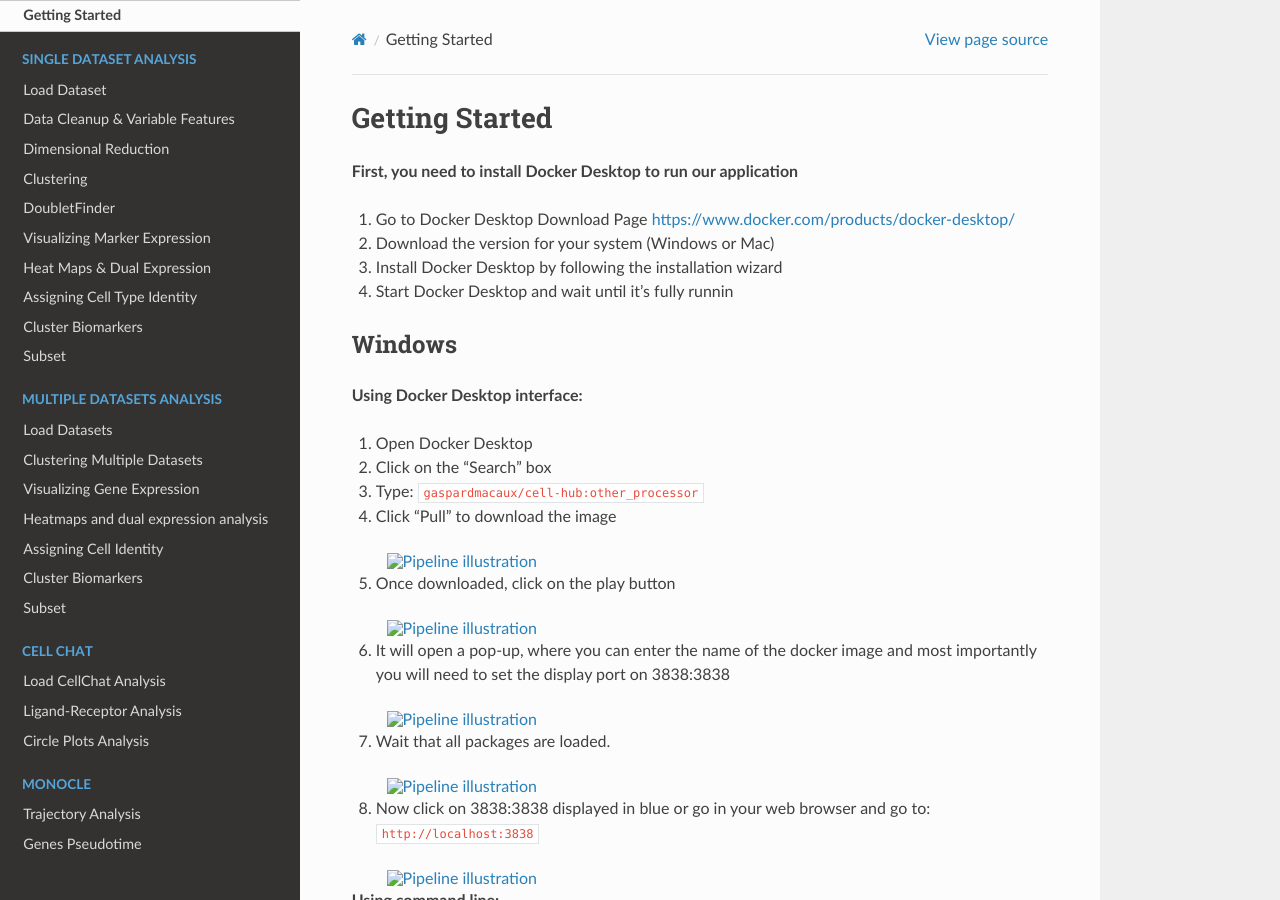
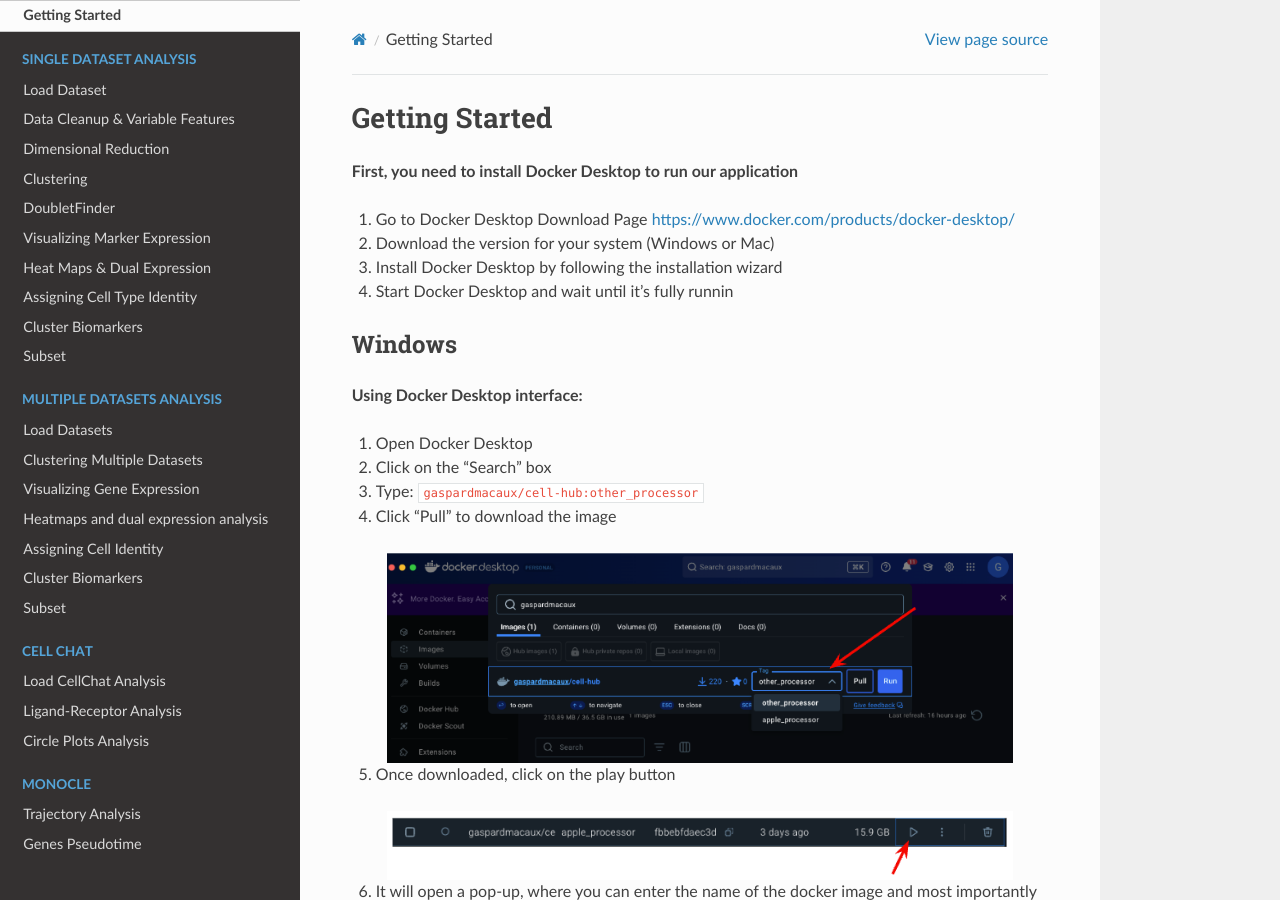
Before and after one commit to GaspardMacaux/Documentation_app, a Sphinx documentation site: the page built from docs/source/introduction_app/installation.rst, in a window 1280 px wide and 900 px high. Built offline with Sphinx 7.4.7 and the Read the Docs theme 3.1.0, drawn with Linux system fonts in a browser that asks for light colours.

```diff
--- a/docs/source/introduction_app/installation.rst
+++ b/docs/source/introduction_app/installation.rst
@@ -20,7 +20,7 @@
 3. Type: ``gaspardmacaux/cell-hub:other_processor``
 4. Click "Pull" to download the image
 
-.. image:: _static/images/introduction/docker_pull.png
+.. image:: ../_static/images/introduction/docker_pull.png
    :width: 90%
    :align: center
    :alt: Pipeline illustration
@@ -28,28 +28,28 @@
 
 5. Once downloaded, click on the play button
 
-.. image:: _static/images/introduction/docker_launch.png
+.. image:: ../_static/images/introduction/docker_launch.png
    :width: 90%
    :align: center
    :alt: Pipeline illustration
 
 6. It will open a pop-up, where you can enter the name of the docker image and most importantly you will need to set the display port on 3838:3838
 
-.. image:: _static/images/docker_run.png
+.. image:: ../_static/images/introduction/docker_run.png
    :width: 90%
    :align: center
    :alt: Pipeline illustration
 
 7. Wait that all packages are loaded.
 
-.. image:: _static/images/docker_launch.png
+.. image:: ../_static/images/introduction/docker_launch.png
    :width: 90%
    :align: center
    :alt: Pipeline illustration
 
 8. Now click on 3838:3838 displayed in blue or go in your web browser and go to: ``http://localhost:3838``
 
-.. image:: _static/images/docker_start.png
+.. image:: ../_static/images/introduction/docker_start.png
    :width: 90%
    :align: center
    :alt: Pipeline illustration
@@ -77,7 +77,7 @@
 3. Type: ``gaspardmacaux/cell-hub:other_processor``
 4. Click "Pull" to download the image
 
-.. image:: _static/images/introduction/docker_pull.png
+.. image:: ../_static/images/introduction/docker_pull.png
    :width: 90%
    :align: center
    :alt: Pipeline illustration
@@ -85,28 +85,28 @@
 
 5. Once downloaded, click on the play button
 
-.. image:: _static/images/introduction/docker_launch.png
+.. image:: ../_static/images/introduction/docker_launch.png
    :width: 90%
    :align: center
    :alt: Pipeline illustration
 
 6. It will open a pop-up, where you can enter the name of the docker image and most importantly you will need to set the display port on 3838:3838
 
-.. image:: _static/images/docker_run.png
+.. image:: ../_static/images/introduction/docker_run.png
    :width: 90%
    :align: center
    :alt: Pipeline illustration
 
 7. Wait that all packages are loaded.
 
-.. image:: _static/images/docker_wait.png
+.. image:: ../_static/images/introduction/docker_wait.png
    :width: 90%
    :align: center
    :alt: Pipeline illustration
 
 8. Now click on 3838:3838 displayed in blue or go in your web browser and go to: ``http://localhost:3838``
 
-.. image:: _static/images/docker_start.png
+.. image:: ../_static/images/introduction/docker_start.png
    :width: 90%
    :align: center
    :alt: Pipeline illustration
--- a/docs/source/introduction_app/introduction.rst
+++ b/docs/source/introduction_app/introduction.rst
@@ -37,7 +37,7 @@
 --------------------
 Our streamlined workflow guides you through each step of single-cell analysis:
 
-.. image:: _static/images/introduction/introduction.png
+.. image:: ../_static/images/introduction/introduction.png
    :width: 90%
    :align: center
    :alt: Pipeline illustration
```
Also changed, not shown: 3 other files.
